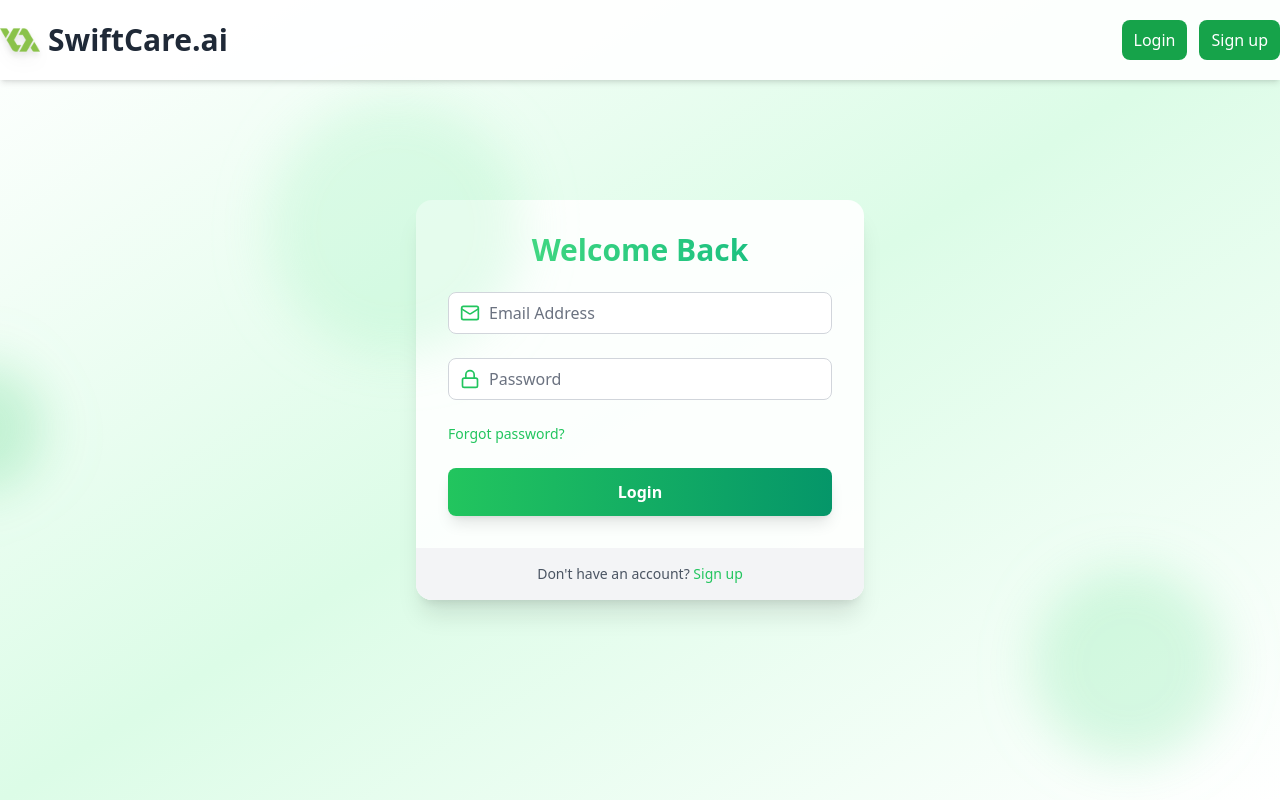
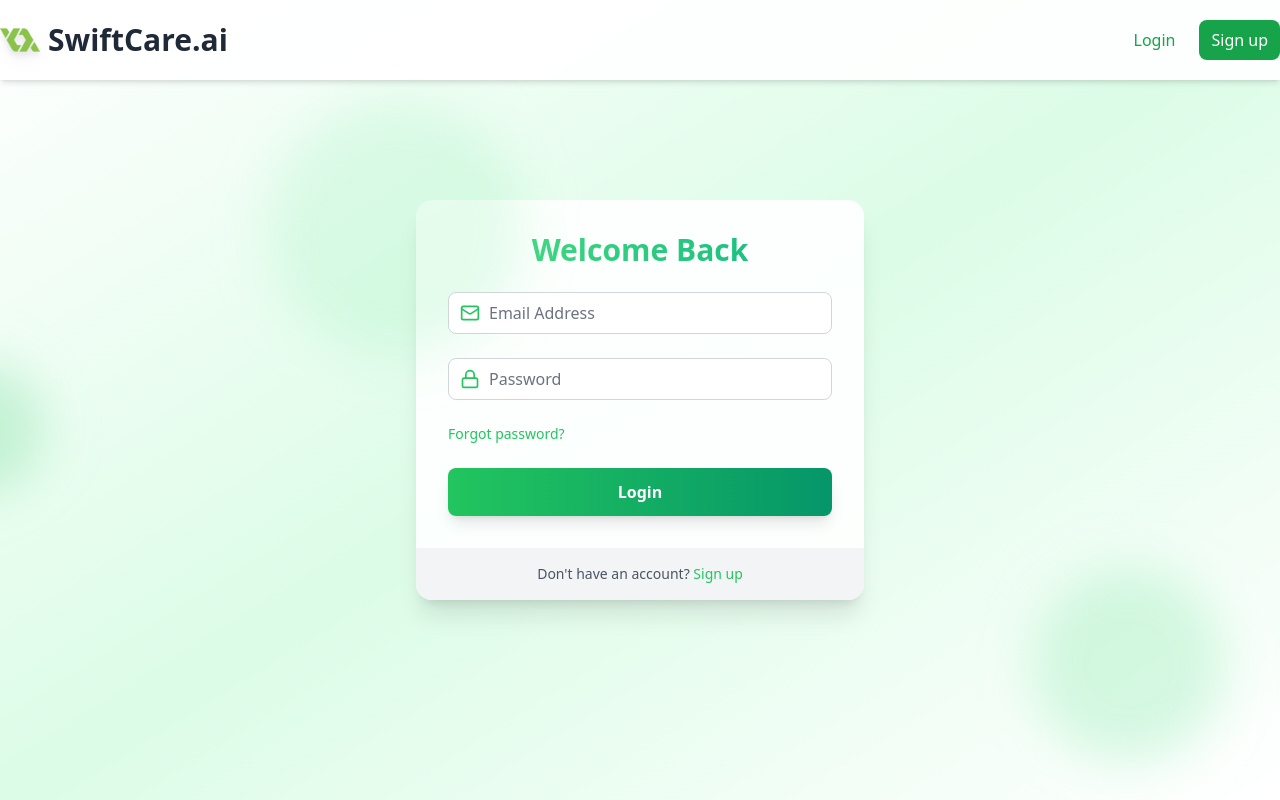
Before and after one commit to Apratim23/SwiftCare.ai, a React (Vite) app in the folder frontend/: page /login in a window 1280 px wide. Built offline with nearby package versions, Linux system fonts and the light colour scheme; no server answers.

Commit message:
Updated Navbar

```diff
--- a/frontend/src/components/NavBar.jsx
+++ b/frontend/src/components/NavBar.jsx
@@ -81,7 +81,7 @@ const Navbar = () => {
                                 <motion.button
                                     whileHover={{ scale: 1.05 }}
                                     whileTap={{ scale: 0.95 }}
-                                    className="py-2 px-3 bg-green-600 text-white rounded-lg focus:outline-none focus:ring-2 focus:ring-green-500 focus:ring-offset-2 focus:ring-offset-white transition duration-200 cursor-pointer"
+                                    className="py-2 px-3 text-green-600 font-medium hover:underline underline-offset-2 rounded-lg focus:outline-none focus:ring-2 focus:ring-green-500 focus:ring-offset-2 focus:ring-offset-white transition duration-200 cursor-pointer"
                                 >
                                     Login
                                 </motion.button>
@@ -90,7 +90,7 @@ const Navbar = () => {
                                 <motion.button
                                     whileHover={{ scale: 1.05 }}
                                     whileTap={{ scale: 0.95 }}
-                                    className="py-2 px-3 bg-green-600 text-white rounded-lg focus:outline-none focus:ring-2 focus:ring-green-500 focus:ring-offset-2 focus:ring-offset-white transition duration-200 cursor-pointer"
+                                    className="py-2 px-3 bg-green-600 font-medium text-white rounded-lg focus:outline-none focus:ring-2 focus:ring-green-500 focus:ring-offset-2 focus:ring-offset-white transition duration-200 cursor-pointer"
                                 >
                                     Sign up
                                 </motion.button>
```
